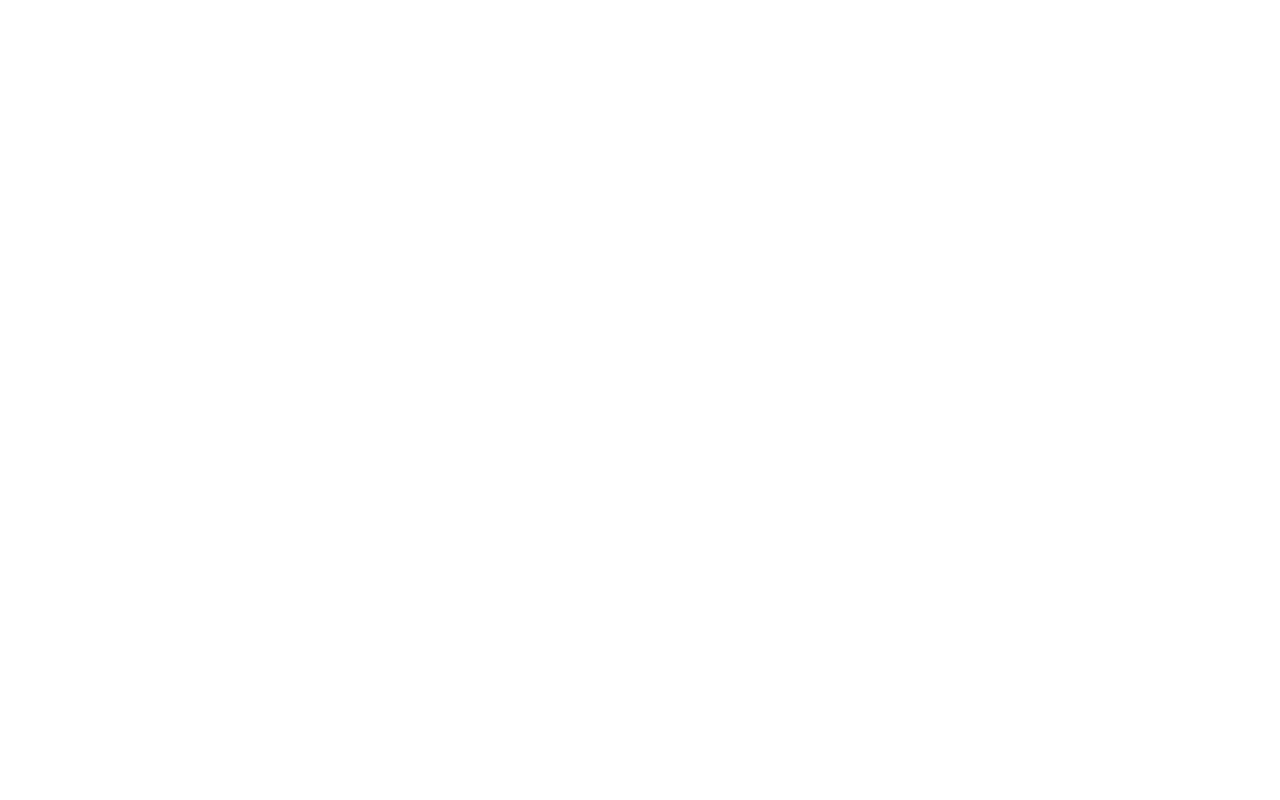
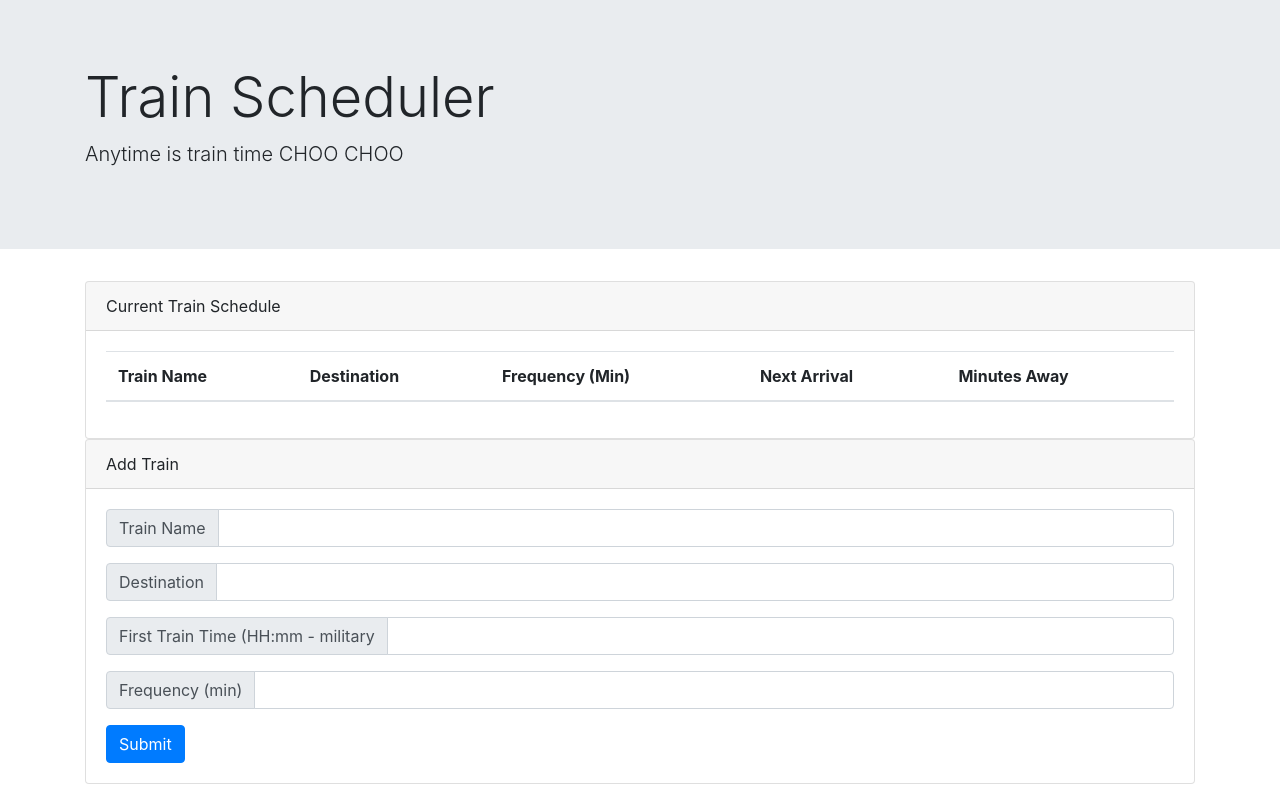
Before and after one commit to schirmerm/Train_Scheduler, a plain HTML site: page index.html in a window 1280 px wide. Drawn offline with nearby package versions, Linux system fonts and the light colour scheme.

Commit message:
Added CSS and HTML Layoout

```diff
--- a/index.html
+++ b/index.html
@@ -4,9 +4,123 @@
   <meta charset="UTF-8">
   <meta name="viewport" content="width=device-width, initial-scale=1.0">
   <meta http-equiv="X-UA-Compatible" content="ie=edge">
-  <title>Document</title>
+  <link rel="stylesheet" href="https://stackpath.bootstrapcdn.com/bootstrap/4.3.1/css/bootstrap.min.css" integrity="sha384-ggOyR0iXCbMQv3Xipma34MD+dH/1fQ784/j6cY/iJTQUOhcWr7x9JvoRxT2MZw1T" crossorigin="anonymous">
+  <title>Train Scheduler</title>
 </head>
 <body>
+  <div class="jumbotron jumbotron-fluid">
+    <div class="container">
+      <h1 class="display-4">Train Scheduler</h1>
+      <p class="lead">Anytime is train time CHOO CHOO </p>
+    </div>
+  </div>
+<div class="container">
+  <div class="card">
+    <div class="card-header">
+      Current Train Schedule
+    </div>
+    <div class="card-body">
+       <table class="table">
+      <thead>
+        <tr>
+          <th scope="col">Train Name</th>
+          <th scope="col">Destination</th>
+          <th scope="col">Frequency (Min)</th>
+          <th scope="col">Next Arrival</th>
+          <th scope="col">Minutes Away</th>
+        </tr>
+      </thead>
+      <tbody class="trainTable">
+        <!-- Insert movie rows here -->
+
+      </tbody>
+    </table>
+
+    </div>
+  </div>
+</div>
+
+ <div class="container">
+
+<div class="card">
+  <div class="card-header">
+    Add Train
+  </div>
+  <div class="card-body">
+
+    <form>
+      <div class="input-group mb-3">
+        <div class="input-group-prepend">
+          <span class="input-group-text" id="inputGroup-sizing-default">Train Name</span>
+        </div>
+        <input type="text" class="form-control" aria-label="Sizing example input" aria-describedby="inputGroup-sizing-default">
+      </div>
+      <div class="input-group mb-3">
+        <div class="input-group-prepend">
+          <span class="input-group-text" id="inputGroup-sizing-default">Destination</span>
+        </div>
+        <input type="text" class="form-control" aria-label="Sizing example input" aria-describedby="inputGroup-sizing-default">
+      </div>
+      <div class="input-group mb-3">
+        <div class="input-group-prepend">
+          <span class="input-group-text" id="inputGroup-sizing-default">First Train Time (HH:mm - military</span>
+        </div>
+        <input type="text" class="form-control" aria-label="Sizing example input" aria-describedby="inputGroup-sizing-default">
+      </div>
+      <div class="input-group mb-3">
+        <div class="input-group-prepend">
+          <span class="input-group-text" id="inputGroup-sizing-default">Frequency (min)</span>
+        </div>
+        <input type="text" class="form-control" aria-label="Sizing example input" aria-describedby="inputGroup-sizing-default">
+      </div>
+      <button type="button" class="btn btn-primary">Submit</button>
+    </form>
+  </div>
+</div>
+</div>
+
+
+
+
+  <script src="https://code.jquery.com/jquery-3.3.1.slim.min.js" integrity="sha384-q8i/X+965DzO0rT7abK41JStQIAqVgRVzpbzo5smXKp4YfRvH+8abtTE1Pi6jizo" crossorigin="anonymous"></script>
+<script src="https://cdnjs.cloudflare.com/ajax/libs/popper.js/1.14.7/umd/popper.min.js" integrity="sha384-UO2eT0CpHqdSJQ6hJty5KVphtPhzWj9WO1clHTMGa3JDZwrnQq4sF86dIHNDz0W1" crossorigin="anonymous"></script>
+<script src="https://stackpath.bootstrapcdn.com/bootstrap/4.3.1/js/bootstrap.min.js" integrity="sha384-JjSmVgyd0p3pXB1rRibZUAYoIIy6OrQ6VrjIEaFf/nJGzIxFDsf4x0xIM+B07jRM" crossorigin="anonymous"></script>
+<script src='./javascript/app.js'></script>
+<script src='./javascript/Moment.js'></script>
+
+<!-- The core Firebase JS SDK is always required and must be listed first -->
+<script src="https://www.gstatic.com/firebasejs/7.2.0/firebase-app.js"></script>
+
+<!-- TODO: Add SDKs for Firebase products that you want to use
+     https://firebase.google.com/docs/web/setup#available-libraries -->
+
+<script src="https://www.gstatic.com/firebasejs/7.2.0/firebase-firestore.js"></script>
+
+<script>
+  // Your web app's Firebase configuration
+  const config = {
+    apiKey: "AIzaSyC-2JlPSJ3kRmgBG8_DC0Fi9DhJ8wR9f9c",
+    authDomain: "train-scheduler-63b86.firebaseapp.com",
+    databaseURL: "https://train-scheduler-63b86.firebaseio.com",
+    projectId: "train-scheduler-63b86",
+    storageBucket: "train-scheduler-63b86.appspot.com",
+    messagingSenderId: "812680790010",
+    appId: "1:812680790010:web:8e437fa456d86f1b0fae43",
+    measurementId: "G-H8ZEMQ3CT9"
+  };
+  // Initialize Firebase
+  firebase.initializeApp(config);
+
+  const db = firebase.firestore()
+
+  //db.collection('').add({})
+  //db.collection('').get()
+  //  .then(({docs}) => {
+    // docs.forEach(doc=> {console.log(response.docs[0].data())
+  //}) })
+
+  //db.collection('').onSnapshot(({docs}) => { docs.forEach(doc=>{console.log(doc.data())})})
+</script>
 
 </body>
 </html>
```
Also changed, not shown: javascript/app.js (added).
